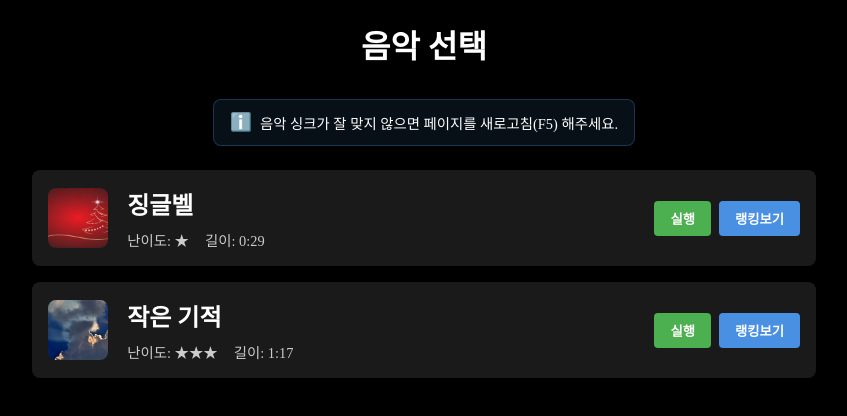
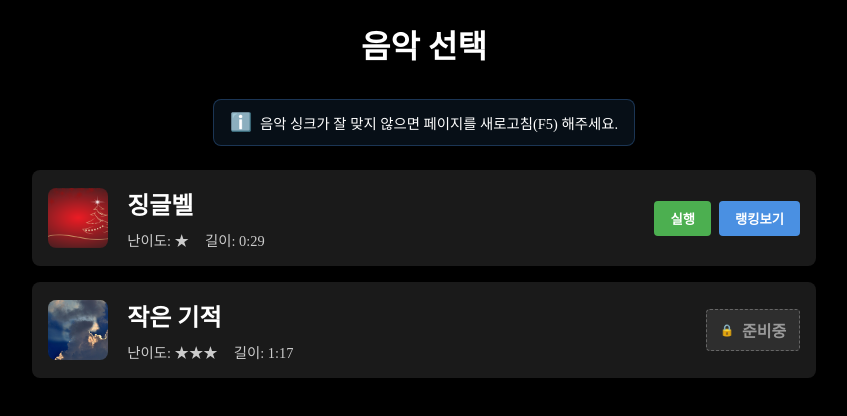
Before and after one commit to JangJaeuk/rhythm-game, a React (Vite) app: page / in a window 1280 px wide. Shown: the top 416 px of the page, without its empty margins (216-1063 px from the left). Built offline with nearby package versions, Linux system fonts and the light colour scheme.

Commit message:
음악에 준비중 플래그 필드 추가

```diff
--- a/src/components/musicList/MusicList.tsx
+++ b/src/components/musicList/MusicList.tsx
@@ -31,6 +31,8 @@ export function MusicList({ onSelectMusic }: MusicListProps) {
                 <span className={s.duration}>길이: {getFormattedTime(music.duration)}</span>
               </div>
             </div>
+            {
+              music.isReady ? (
               <div className={s.buttonGroup}>
                 <button
                   className={s.playButton}
@@ -48,6 +50,10 @@ export function MusicList({ onSelectMusic }: MusicListProps) {
                   랭킹보기
                 </button>
               </div>
+              ) : (
+                <div className={s.notReady}>준비중</div>
+              )
+            }
           </div>
         ))}
       </div>
--- a/src/components/musicList/musicList.module.scss
+++ b/src/components/musicList/musicList.module.scss
@@ -133,6 +133,28 @@
   }
 }
 
+.notReady {
+  background-color: rgba(128, 128, 128, 0.2);
+  color: #999;
+  padding: 0.5rem 0.8rem;
+  border-radius: 0.25rem;
+  font-weight: bold;
+  border: 1px dashed #666;
+  display: flex;
+  align-items: center;
+  gap: 0.5rem;
+
+  &::before {
+    content: "🔒";
+    font-size: 0.7rem;
+  }
+
+  @media (max-width: 500px) {
+    padding: 0.4rem;
+    font-size: 0.7rem;
+  }
+}
+
 .syncBanner {
   background-color: rgba(74, 144, 226, 0.1);
   border: 1px solid rgba(74, 144, 226, 0.3);
--- a/src/game/constants/music.ts
+++ b/src/game/constants/music.ts
@@ -9,6 +9,7 @@ export const MUSIC_LIST: Music[] = [
         duration: 29,
         audioFile: "/assets/jingle-bells/music.mp3",
         thumbnail: "/assets/jingle-bells/thumbnail.png",
+        isReady: true,
     },
     {
         id: "a-small-miracle",
@@ -17,5 +18,6 @@ export const MUSIC_LIST: Music[] = [
         duration: 77,
         audioFile: "/assets/a-small-miracle/music.mp3",
         thumbnail: "/assets/a-small-miracle/thumbnail.jpg",
+        isReady: false,
     }
 ] as const;
--- a/src/game/types.ts
+++ b/src/game/types.ts
@@ -46,4 +46,5 @@ export interface Music {
   duration: number;
   audioFile: string;
   thumbnail: string;
+  isReady: boolean;
 }
```
Lines whose indentation alone changed are shown as unchanged.
